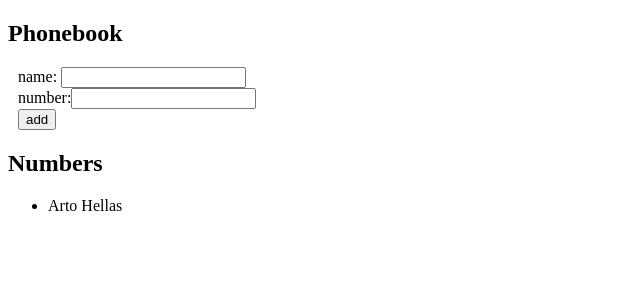
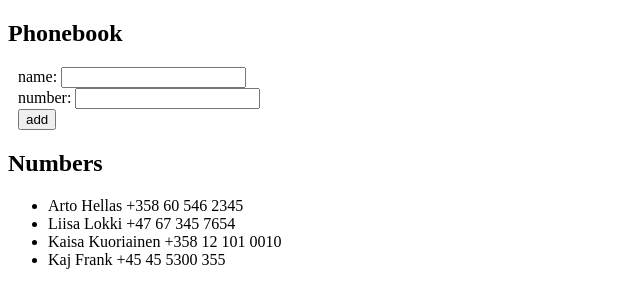
Before and after one commit to maikkinen/part2, a React (Create React App) app in the folder puhelinluettelo/: page / in a window 1280 px wide. Shown: the top 308 px of the page, without its empty margins (0-640 px from the left). Built offline with nearby package versions, Linux system fonts and the light colour scheme.

Commit message:
Numeron lisäys ja renderöinti toimii, eli 2.8 done

```diff
--- a/puhelinluettelo/src/App.js
+++ b/puhelinluettelo/src/App.js
@@ -1,37 +1,54 @@
 import React, { useState } from 'react'
 
 const App = () => {
-  const [ persons, setPersons] = useState([
-    { name: 'Arto Hellas' }
-  ])
+  const [ persons, setPersons ] = useState(
+    [
+      { name: 'Arto Hellas',
+        phonenumber: '+358 60 546 2345'
+      },
+      {
+        name: 'Liisa Lokki',
+        phonenumber: '+47 67 345 7654'
+      },
+      { name: 'Kaisa Kuoriainen',
+        phonenumber: '+358 12 101 0010'
+      },
+      { name: 'Kaj Frank',
+        phonenumber: '+45 45 5300 355'
+      }
+    ]
+  )
+
   const [ newName, setNewName ] = useState('')
-
-
-  // Pitäisikö tän olla erikseen? Vai samikseen?
-  // Kuitenki lisäysjärjestys indeksöi --> safe?
-  // MUTTA VOIHAN TRAK, MITEN EPÄOPTIMAALISTA LASKENNALLISESTI <3<3 (^_^)
-  const [ numbers, setNumber ] = useState([
-    { number: '+358 60 546 2345'}
-  ])
+  const [ newNumber, setNewNumber] = useState('')
 
   const handleAddPerson = (event) => { // handler
     event.preventDefault()
     const newPerson = {
       name: newName,
+      phonenumber: newNumber
     }
 
-    //TODO: vaadi, ettei oo tyhjä. Typerää, että voi lisätä ' ' -nimisen tyypin.
+    //TODO: vaadi, ettei oo tyhjä. Typerää, että voi lisätä ' ' -nimisen tyypin. -- OK :)
+
     if (persons.map(person => person.name).includes(newName)) {
       return (window.alert(`${newName} has been added already!`))
     }
-    setPersons(persons.concat(newPerson))
-    setNewName('')
+    else if (newNumber.length <= 0) {
+      return (window.alert(`Please, give ${newName} an appropriate phone number!`))
+    }
+    else {
+      const personsUpd = persons.concat(newPerson)
+      setPersons(personsUpd)
+      setNewName('')
+      setNewNumber('')
+    }
+
   }
 
-  const handleTyping = (event) => {
-    //console.log(event.target.value)
-    setNewName(event.target.value) //target pointtaa <input>in kenttään
-  }
+  const handleTypingName = (event) => (setNewName(event.target.value))
+
+  const handleTypingNumber = (event) => (setNewNumber(event.target.value))
 
   return (
     <div>
@@ -39,11 +56,15 @@ const App = () => {
       <form style={{margin: 10}} onSubmit={handleAddPerson}>
         <div>
           name: <input //input, ja sit sitä händläillään
+            name="name"
             value={newName}
-            onChange={handleTyping}/>
+            onChange={handleTypingName}/>
         </div>
         <div>
-          number:<input />
+          number: <input
+            name="number"
+            value={newNumber}
+            onChange={handleTypingNumber}/>
         </div>
         <div>
           <button type="submit">add</button>
@@ -51,7 +72,7 @@ const App = () => {
       </form>
       <h2>Numbers</h2>
         <ul>
-          {persons.map(person => <li key={person.name} >{person.name}</li> )}
+          {persons.map(person => <li key={person.name} >{person.name} {person.phonenumber}</li> )}
         </ul>
     </div>
   )
```
